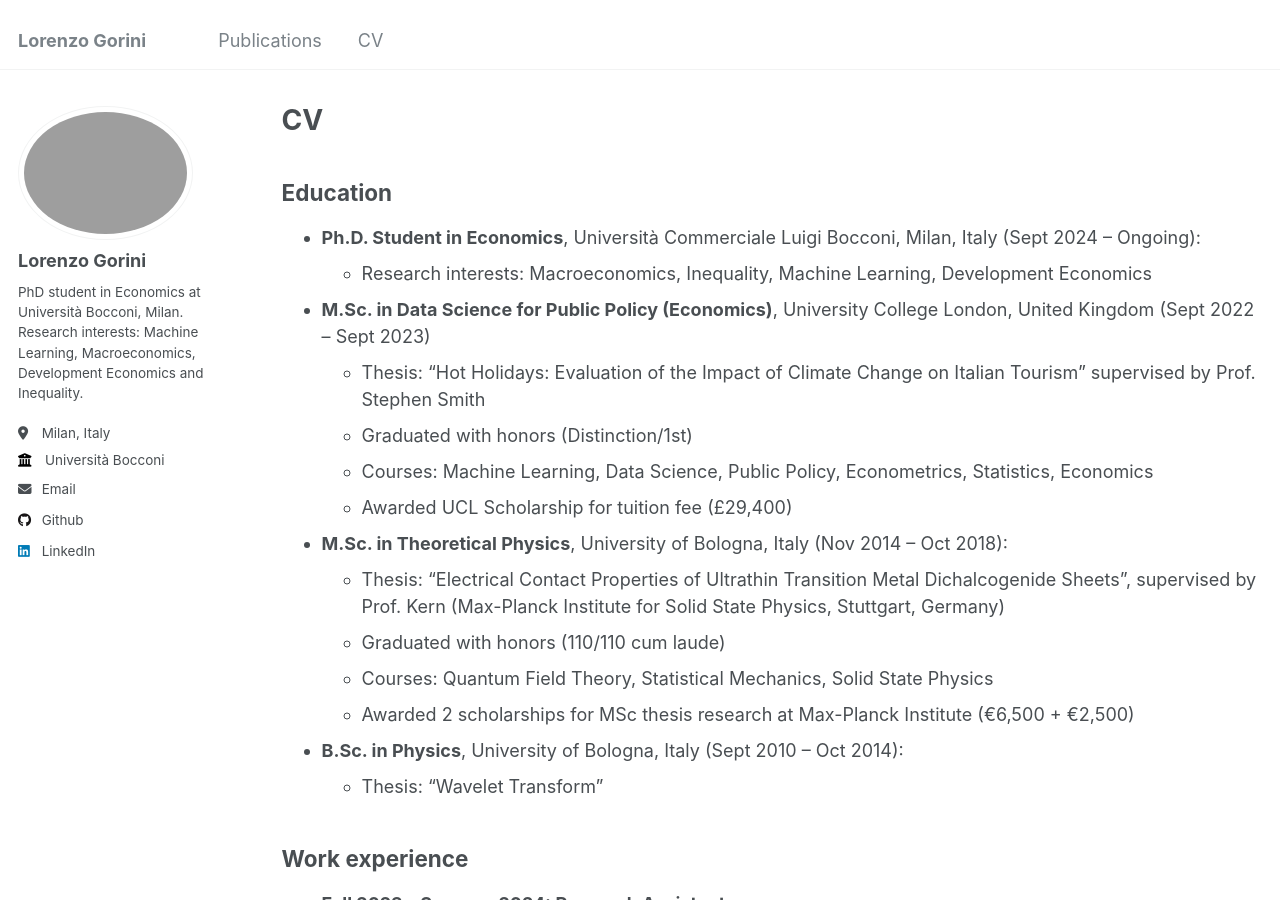
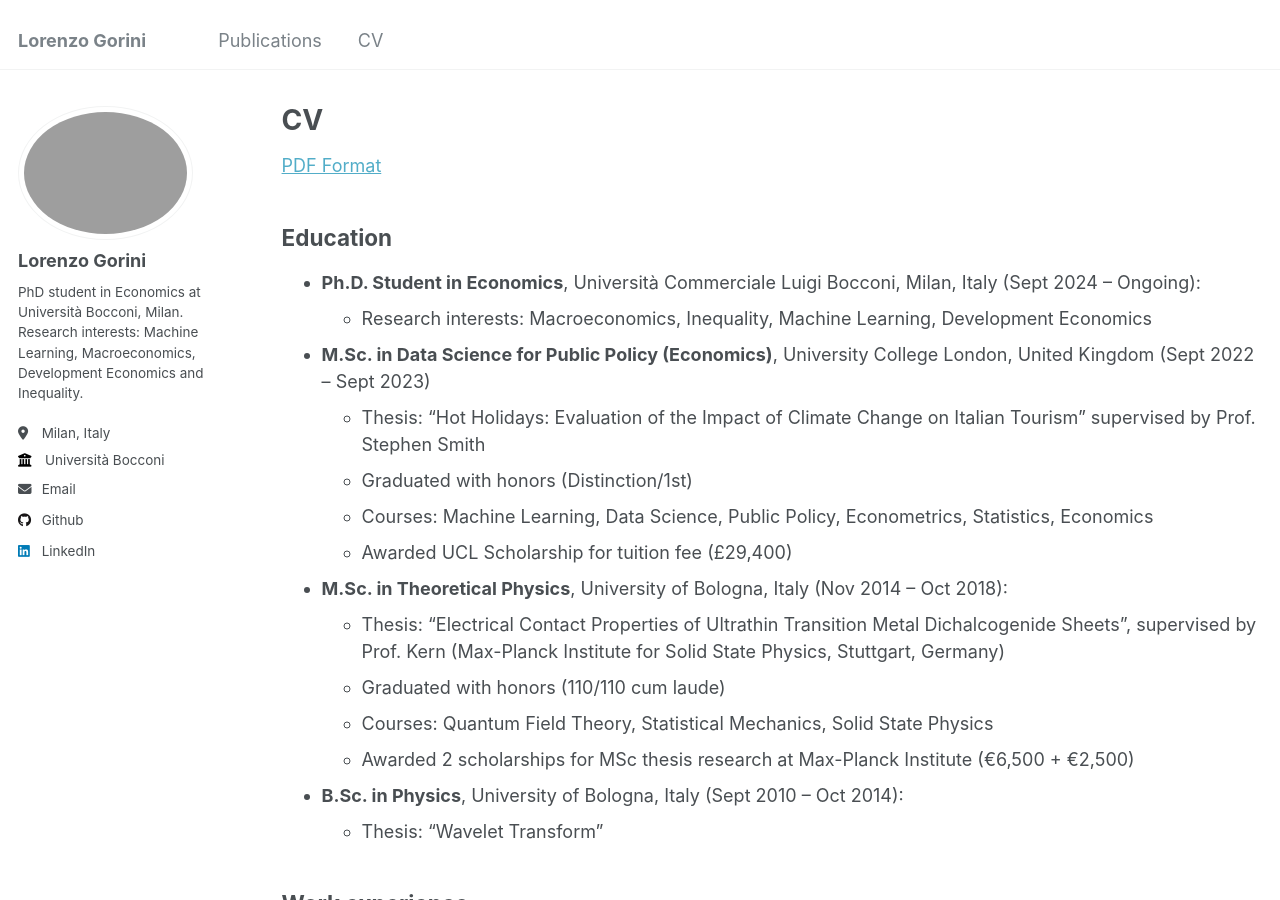
Before and after one commit to lorenz-gorini/lorenz-gorini.github.io, a Jekyll site: the page built from _pages/cv.md, in a window 1280 px wide and 900 px high. Built offline with Jekyll 4.4.1, drawn with Linux system fonts in a browser that asks for light colours.

Commit message:
Add link to CV PDF file

```diff
--- a/_pages/cv.md
+++ b/_pages/cv.md
@@ -8,6 +8,8 @@ redirect_from:
 ---
 
 {% include base_path %}
+
+[PDF Format](https://onedrive.live.com/?redeem=aHR0cHM6Ly8xZHJ2Lm1zL2IvcyFBc2I5Q2FuTHJLU2RndmRpRUlzd3NRZ250ek5sZ2c&cid=9DA4ACCBA909FDC6&id=9DA4ACCBA909FDC6%2148098&parId=9DA4ACCBA909FDC6%2147810&o=OneUp)
 
 ## Education
 
```
